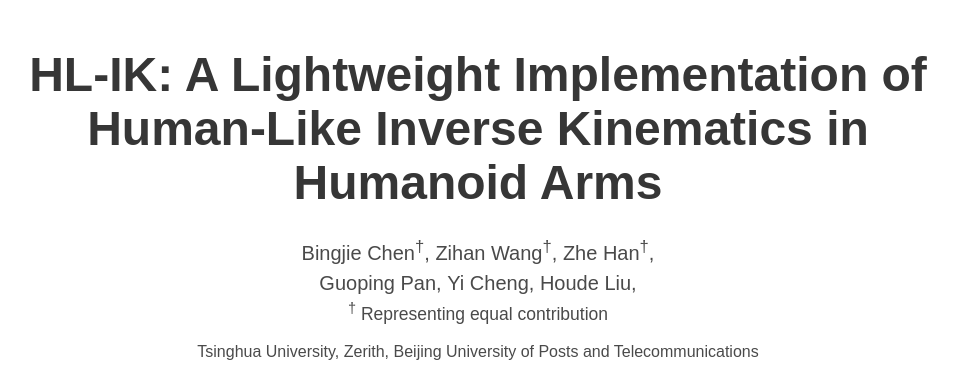
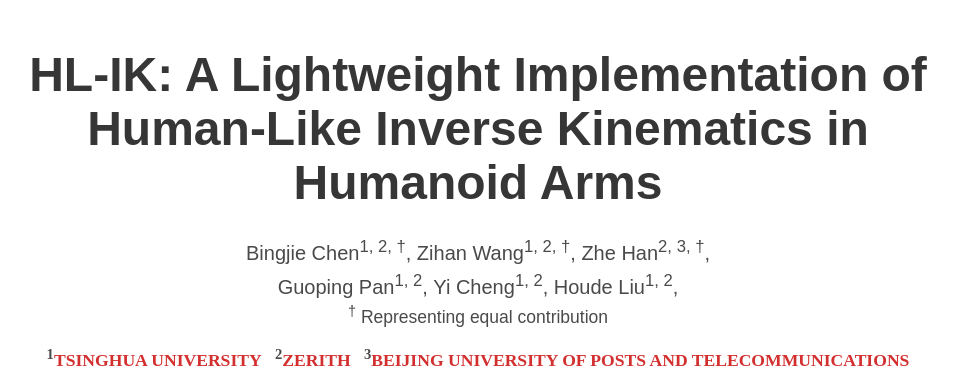
Before and after one commit to HL-IK/HL-IK.github.io, a plain HTML site: page index.html in a window 1280 px wide. Shown: the top 378 px of the page, without its empty margins (162-1120 px from the left). Drawn offline with nearby package versions, Linux system fonts and the light colour scheme; some icons are missing; a web font is replaced by a local one.

Commit message:
update index

```diff
--- a/index.html
+++ b/index.html
@@ -48,19 +48,26 @@
               Kinematics in Humanoid Arms</h1>
             <div class="is-size-5 publication-authors">
               <div class="is-size-5 publication-authors">
-                <span class="author-block">Bingjie Chen<sup>†</sup>,</span>
-                <span class="author-block">Zihan Wang<sup>†</sup>,</span>
-                <span class="author-block">Zhe Han<sup>†</sup>,</span><br>
-                <span class="author-block">Guoping Pan,</span>
-                <span class="author-block">Yi Cheng,</span>
-                <span class="author-block">Houde Liu,</span><br>
+                <span class="author-block">Bingjie Chen<sup>1, 2, †</sup>,</span>
+                <span class="author-block">Zihan Wang<sup>1, 2, †</sup>,</span>
+                <span class="author-block">Zhe Han<sup>2, 3, †</sup>,</span><br>
+                <span class="author-block">Guoping Pan<sup>1, 2</sup>,</span>
+                <span class="author-block">Yi Cheng<sup>1, 2</sup>,</span>
+                <span class="author-block">Houde Liu<sup>1, 2</sup>,</span><br>
               </div>
 
               <small><sup>†</sup> Representing equal contribution</small>
 
+              <!-- <div class="is-size-6 publication-affiliations" style="margin-top: 0.75rem;">
+                <span class="author-block">Tsinghua University, Zerith, Beijing University of Posts and Telecommunications</span><br>
+              </div> -->
               <div class="is-size-6 publication-affiliations" style="margin-top: 0.75rem;">
-                <span class="author-block">Tsinghua University, Zerith, Beijing University of Posts and Telecommunications</span><br>
-              </div>
+                <span class="author-block" style="font-family: 'Castoro', serif; font-weight: 600; text-transform: uppercase; font-size: 1.1rem;">
+                    <sup>1</sup><span style="color: #D32F2F;">Tsinghua University</span>&nbsp;&nbsp;
+                    <sup>2</sup><span style="color: #D32F2F;">Zerith</span>&nbsp;&nbsp;
+                    <sup>3</sup><span style="color: #D32F2F;">Beijing University of Posts and Telecommunications</span>
+                </span><br>
+            </div>
 
               <div class="column has-text-centered">
                 <div class="publication-links">
@@ -89,7 +96,7 @@
                       style="pointer-events: none; cursor: default;">
                       <span class="icon">
                         <i class="fab fa-github"></i>
-                      </span>
+                      </span>·
                       <span>Code Coming Soon</span>
                     </a>
                   </span>
```
